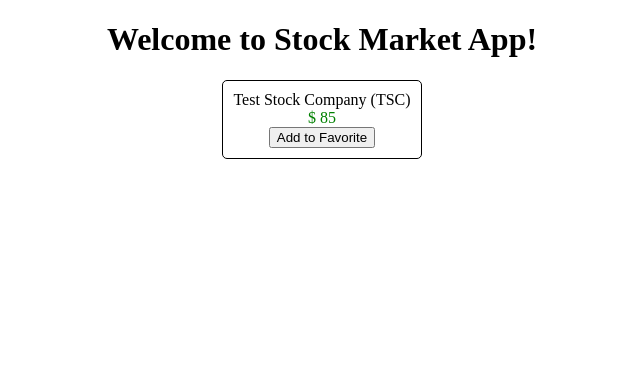
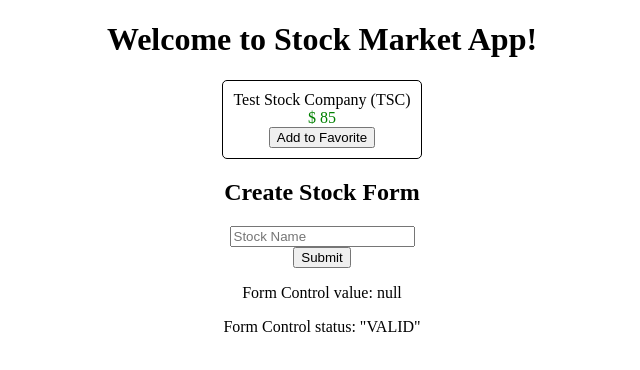
Before and after one commit to KashmirKahlon/stock-market-ng6, an Angular app: page / in a window 1280 px wide. Shown: the top 370 px of the page, without its empty margins (318-958 px from the left). Built offline with nearby package versions, Linux system fonts and the light colour scheme.

Commit message:
one-field-form-stock-market

```diff
--- a/src/app/app.component.html
+++ b/src/app/app.component.html
@@ -3,5 +3,6 @@
   <h1>
     Welcome to Stock Market {{title}}!
   </h1>
-  <app-stock-item [stock]="stockObj"></app-stock-item>
+  <app-stock-item [stock]="stock" (toggleFavorite)="onToggleFavorite($event)"></app-stock-item>
+  <app-create-stock></app-create-stock>
 </div>
--- a/src/app/app.component.ts
+++ b/src/app/app.component.ts
@@ -10,9 +10,14 @@ import { Stock } from './model/stock'
 export class AppComponent implements OnInit {
   title = 'App'
 
-  public stockObj: Stock
+  public stock: Stock
 
   ngOnInit(): void {
-    this.stockObj = new Stock('Test Stock Company', 'TSC', 85, 80)
+    this.stock = new Stock('Test Stock Company', 'TSC', 85, 80)
+  }
+
+  onToggleFavorite(stock: Stock) {
+    console.log('Favorite for stock ', stock, ' was triggered')
+    this.stock.favorite = !this.stock.favorite
   }
 }
--- /dev/null
+++ b/src/app/stock/create-stock/create-stock.component.html
@@ -0,0 +1,16 @@
+<h2>
+  Create Stock Form
+</h2>
+
+<div class="form-group">
+
+  <div class="stock-name">
+    <input type="text" placeholder="Stock Name" name="stockName" [formControl]="nameControl">
+  </div>
+
+  <button (click)="onSubmit()">Submit</button>
+
+</div>
+
+<p>Form Control value: {{ nameControl.value | json }}</p>
+<p>Form Control status: {{ nameControl.status | json }}</p>
--- /dev/null
+++ b/src/app/stock/create-stock/create-stock.component.ts
@@ -0,0 +1,17 @@
+import { Component } from '@angular/core'
+import { FormControl } from '@angular/forms'
+
+@Component({
+  selector: 'app-create-stock',
+  templateUrl: './create-stock.component.html',
+  styleUrls: ['./create-stock.component.css'],
+})
+export class CreateStockComponent {
+  public nameControl = new FormControl()
+
+  constructor() {}
+
+  onSubmit() {
+    console.log('Name Control Value:', this.nameControl.value)
+  }
+}
--- a/src/app/stock/stock-item/stock-item.component.html
+++ b/src/app/stock/stock-item/stock-item.component.html
@@ -3,8 +3,6 @@
   <div class="price" [class]="stock.isPositiveChange() ? 'positive' : 'negative'">
     $ {{stock.price}}
   </div>
-  <!-- <div class="price" [ngClass]="stockClasses">
-    $ {{stock.price}}
-  </div> -->
-  <button (click)="toggleFavorite($event)" [disabled]="stock.favorite">Add to Favorite</button>
+
+  <button (click)="onToggleFavorite($event)" *ngIf="!stock.favorite">Add to Favorite</button>
 </div>
--- a/src/app/stock/stock-item/stock-item.component.ts
+++ b/src/app/stock/stock-item/stock-item.component.ts
@@ -1,4 +1,4 @@
-import { Component, Input } from '@angular/core'
+import { Component, EventEmitter, Input, Output } from '@angular/core'
 
 import { Stock } from '../../model/stock'
 
@@ -11,10 +11,14 @@ export class StockItemComponent {
   @Input()
   public stock: Stock
 
-  constructor() {}
+  @Output()
+  private toggleFavorite: EventEmitter<Stock>
 
-  toggleFavorite(event) {
-    console.log('We are toggling the favorite state for this stock', event)
-    this.stock.favorite = !this.stock.favorite
+  constructor() {
+    this.toggleFavorite = new EventEmitter<Stock>()
+  }
+
+  onToggleFavorite(event) {
+    this.toggleFavorite.emit(this.stock)
   }
 }
```
Also changed, not shown: src/app/app.module.ts (+4 -3 lines), src/app/stock/create-stock/create-stock.component.css (added), 1 other file (tests, documents, lock files or other folders).
